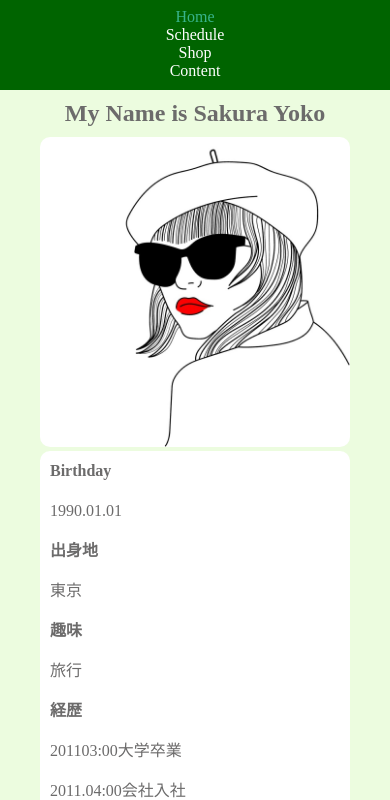
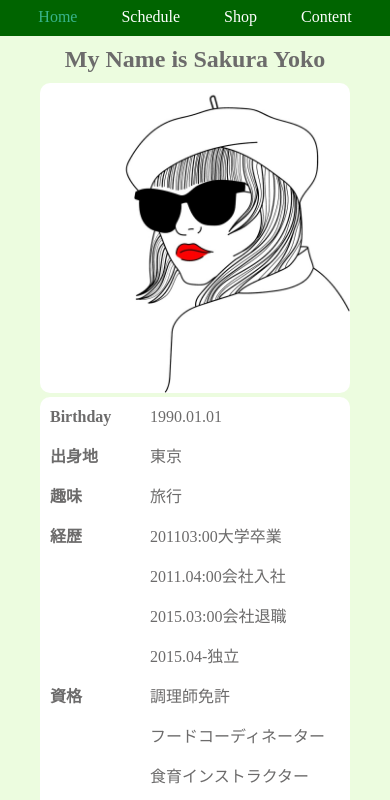
Before and after one commit to Seigo0adachi/git-report.html.css, a plain HTML site: page index.html in a window 390 px wide. Shown: the part 49-849 px from the top of the page. Drawn offline with Linux system fonts and the light colour scheme.

Commit message:
課題６回目

```diff
--- a/index.html
+++ b/index.html
@@ -51,18 +51,28 @@
           <div class="row">
             <p class="self-label">経歴</p>
             <p class="self-text">201103:00大学卒業</p>
+          </div>
+          <div class="row">
             <p class="self-label"></p>
             <p class="self-text">2011.04:00会社入社</p>
+          </div>
+          <div class="row">
             <p class="self-label"></p>
             <p class="self-text">2015.03:00会社退職</p>
+          </div>
+          <div class="row">
             <p class="self-label"></p>
             <p class="self-text">2015.04-独立</p>
           </div>
           <div class="row">
             <p class="self-label">資格</p>
             <p class="self-text">調理師免許</p>
+          </div>
+          <div class="row">
             <p class="self-label"></p>
             <p class="self-text">フードコーディネーター</p>
+          </div>
+          <div class="row">
             <p class="self-label"></p>
             <p class="self-text">食育インストラクター</p>
           </div>
--- a/style.css
+++ b/style.css
@@ -68,9 +68,7 @@ main {
   font-weight: bold;
   width: 100px;
 }
-.self-text {
-  width: 85%;
-}
+
 .row {
   display: flex;
   flex-wrap: wrap;
@@ -108,7 +106,7 @@ footer {
   }
   .nav-list-item {
     color: #fff;
-    display: block;
+    display: inline-block;
     margin: 0 20px;
   }
   .yoko-image-box {
```
